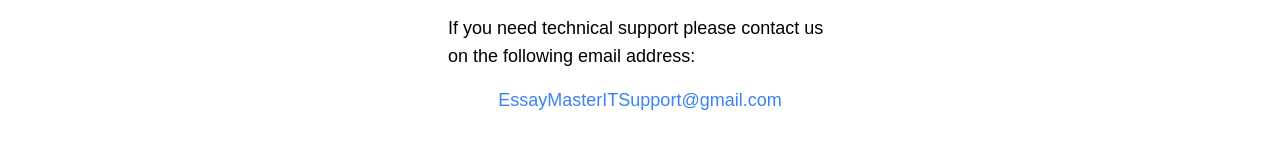
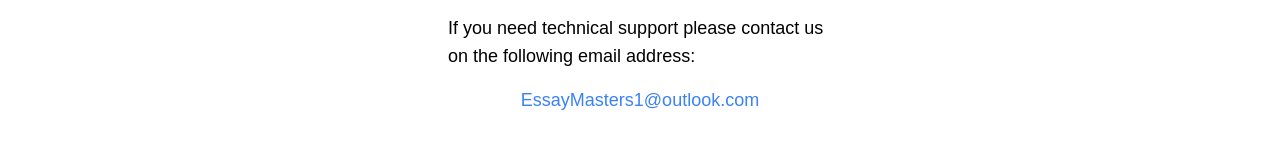
Before and after one commit to dajeti/EssayMaster, a Next.js app in the folder essaymasters/: page /about in a window 1280 px wide. Shown: the part 538-686 px from the top of the page. Built offline with nearby package versions, Linux system fonts and the light colour scheme.

Commit message:
Updated initial  support to EssayMasters1@outlook.com

```diff
--- a/essaymasters/src/app/about/page.tsx
+++ b/essaymasters/src/app/about/page.tsx
@@ -35,11 +35,11 @@ export default function Home() {
         </p>
 
         <a
-          href="mailto:EssayMasterITSupport@gmail.com"
+          href="mailto:EssayMasters1@outlook.com"
           title="Email us"
           className="font-normal text-blue-500 flex flex-col items-center text-left text-lg pt-4 hover:underline"
         >
-          EssayMasterITSupport@gmail.com
+          EssayMasters1@outlook.com
         </a>
 
       </main>
```
